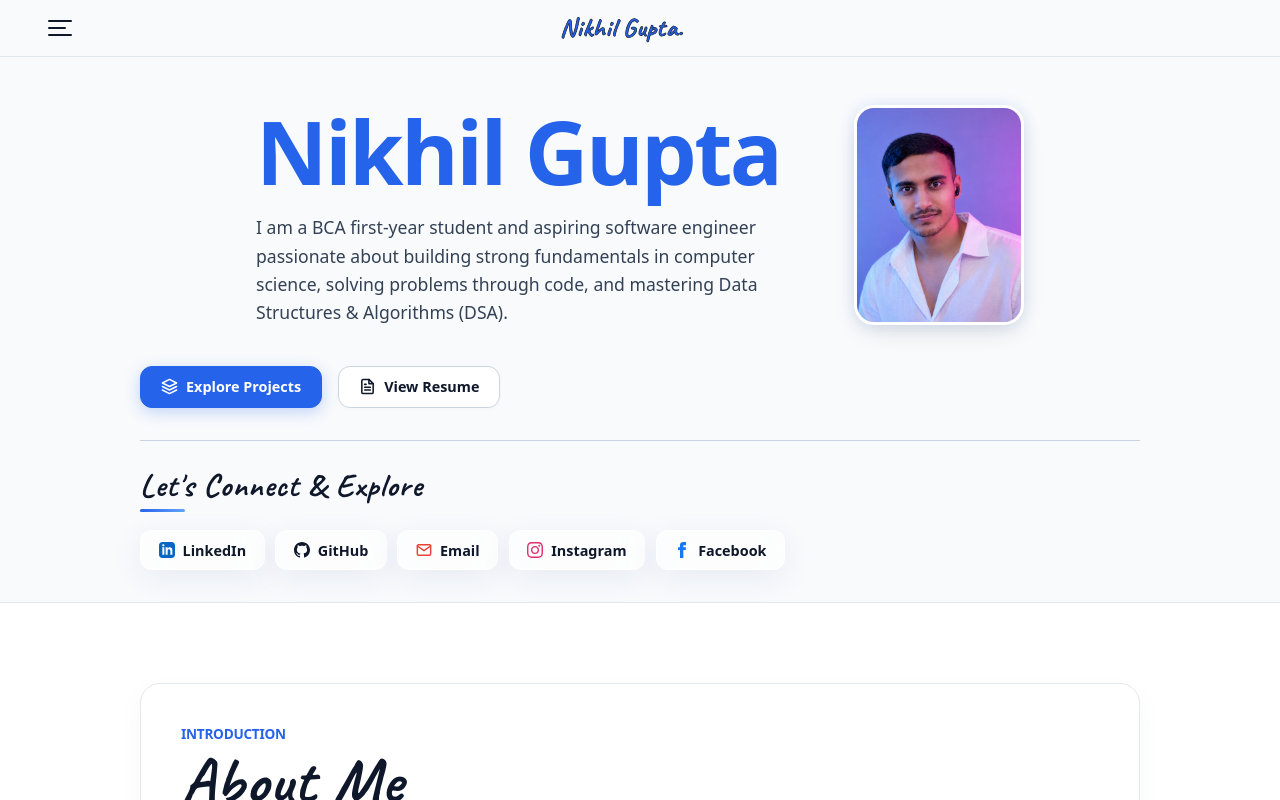
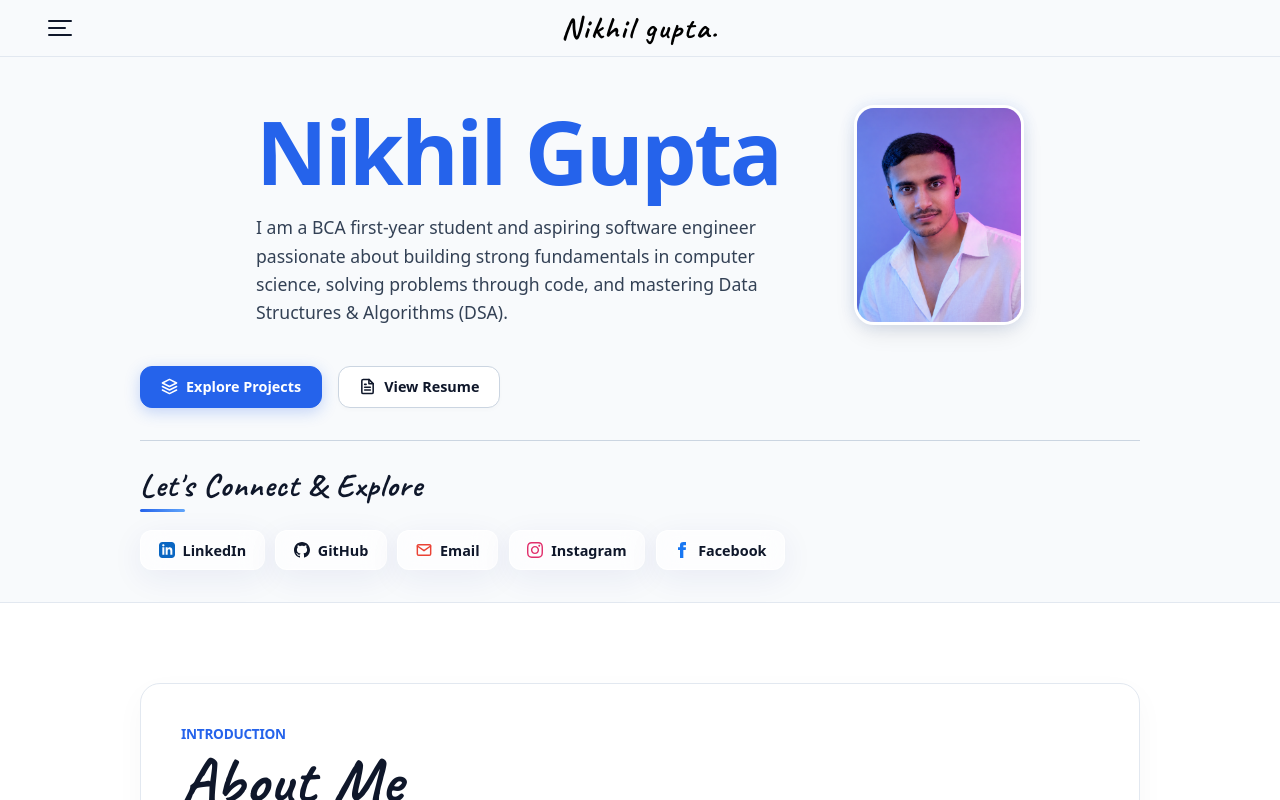
Before and after one commit to nikhildev161011-tech/My-Portfolio, a React (Vite) app: page / in a window 1280 px wide. Shown: the top 800 px of the page. Built offline with nearby package versions, Linux system fonts and the light colour scheme.

Commit message:
Update Header.jsx

```diff
--- a/src/components/Header.jsx
+++ b/src/components/Header.jsx
@@ -17,25 +17,27 @@ export default function Header() {
         {`
           @import url('https://fonts.googleapis.com/css2?family=Caveat:wght@700&display=swap');
 
-          @keyframes drawSignature {
+          @keyframes smoothWrite {
             0% {
-              stroke-dashoffset: 400;
-              fill-opacity: 0;
-            }
-            70% {
-              stroke-dashoffset: 0;
-              fill-opacity: 0;
+              width: 0;
             }
             100% {
-              stroke-dashoffset: 0;
-              fill-opacity: 1;
+              width: 100%;
             }
           }
 
-          .animated-signature-path {
-            stroke-dasharray: 400;
-            stroke-dashoffset: 400;
-            animation: drawSignature 2.5s ease-in-out forwards;
+          .signature-writing-container {
+            font-family: 'Caveat', cursive;
+            font-size: 1.9rem;
+            font-weight: 700;
+            color: #000000;
+            letter-spacing: 0.06em;
+            display: inline-block;
+            overflow: hidden;
+            white-space: nowrap;
+            width: 0;
+            animation: smoothWrite 2.2s cubic-bezier(0.4, 0, 0.2, 1) forwards;
+            border-right: none !important;
           }
 
           .menu-link {
@@ -78,26 +80,11 @@ export default function Header() {
             <span style={{ width: '24px', height: '2px', backgroundColor: '#0f172a', borderRadius: '2px' }}></span>
           </button>
 
-          {/* Center Logo with Drawing Animation */}
+          {/* Center Logo with Smooth Writing Effect */}
           <div style={{ position: 'absolute', left: '50%', transform: 'translateX(-50%)', display: 'flex', alignItems: 'center' }}>
-            <svg height="40" width="180" viewBox="0 0 250 60">
-              <text
-                x="5"
-                y="42"
-                className="animated-signature-path"
-                style={{
-                  fontFamily: "'Caveat', cursive",
-                  fontSize: '38px',
-                  fontWeight: '700',
-                  fill: '#2563eb',
-                  stroke: '#0f172a',
-                  strokeWidth: '1px',
-                  letterSpacing: '1px'
-                }}
-              >
-                Nikhil Gupta.
-              </text>
-            </svg>
+            <div className="signature-writing-container">
+              Nikhil gupta.
+            </div>
           </div>
 
           <div style={{ width: '32px' }}></div>
```
